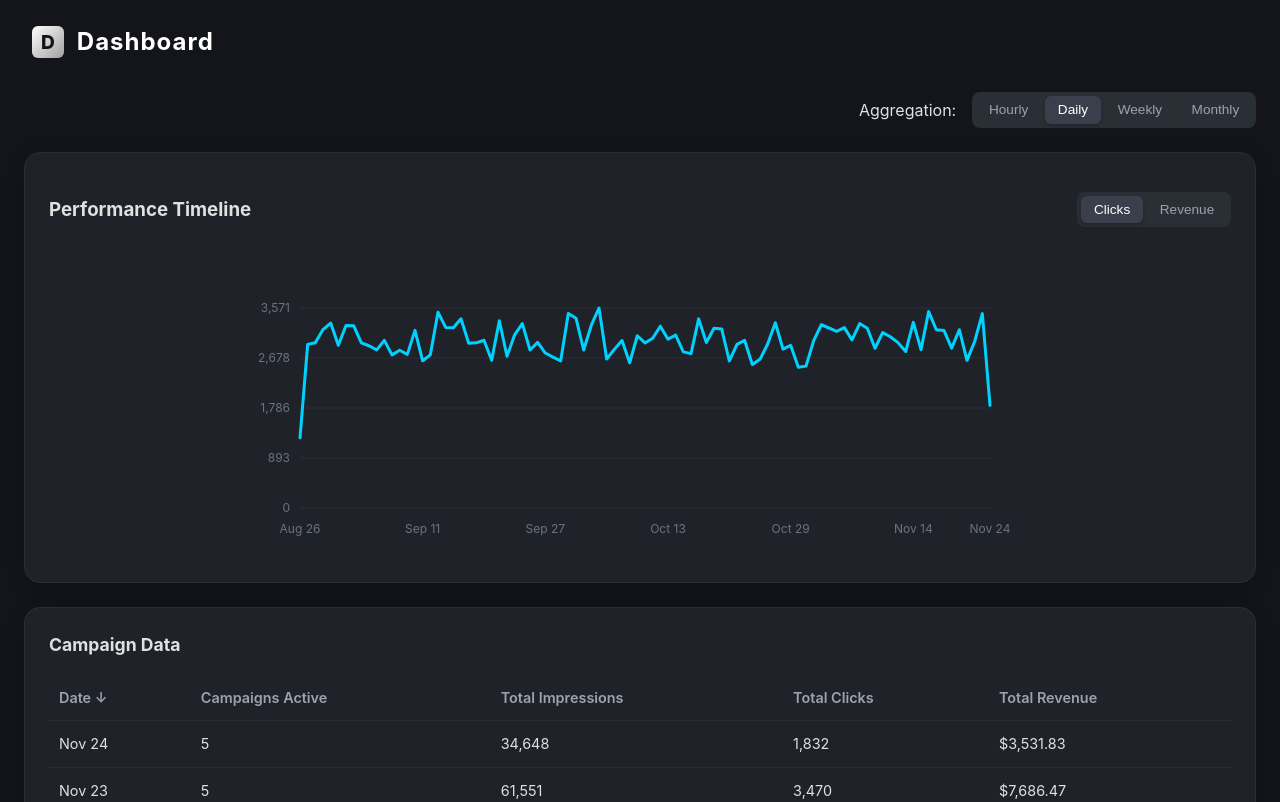
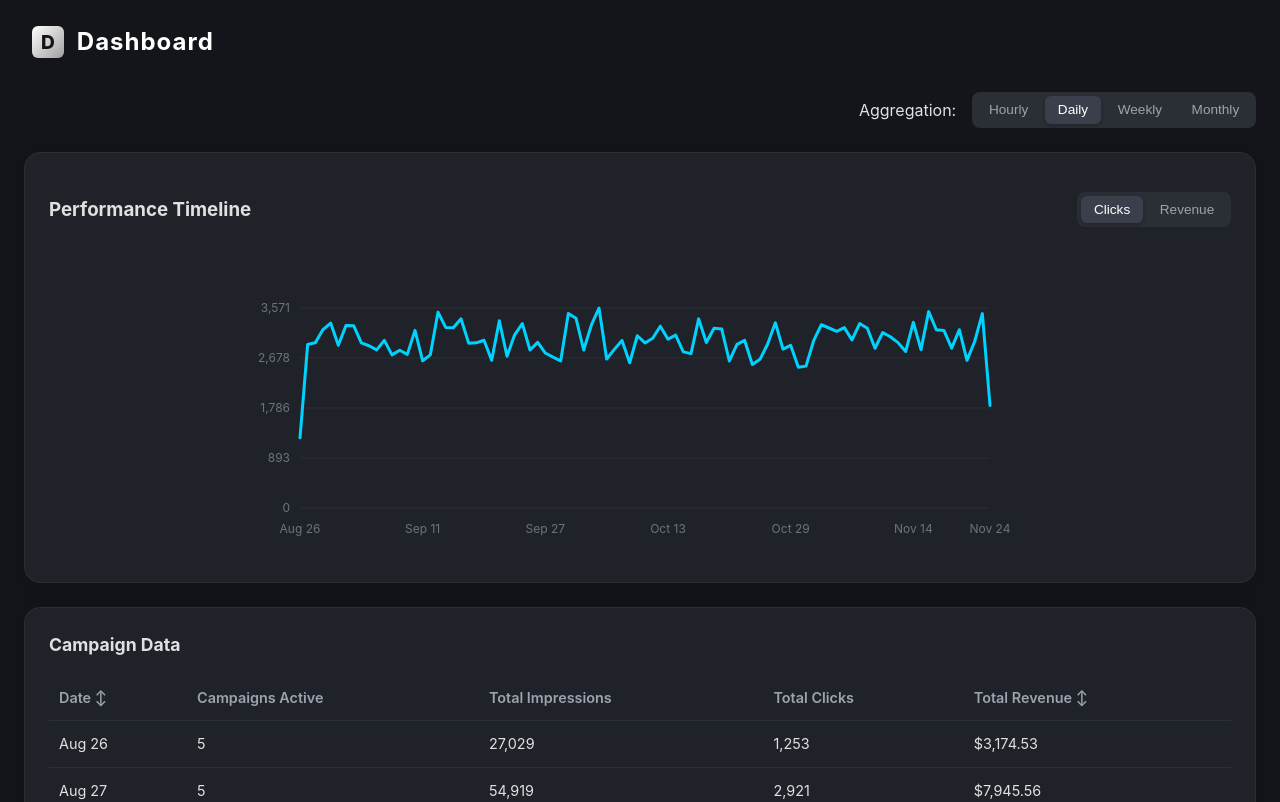
Before and after one commit to hapttic/front-test-assigment-2025-public, a React (Vite) app: page / in a window 1280 px wide. Shown: the top 802 px of the page. Built offline with nearby package versions, Linux system fonts and the light colour scheme.

Commit message:
fix: display sort icons on all sortable columns

```diff
--- a/src/components/Table/DataGrid.tsx
+++ b/src/components/Table/DataGrid.tsx
@@ -10,7 +10,7 @@ type SortField = "timestamp" | "revenue";
 type SortDirection = "asc" | "desc";
 
 const DataGrid: React.FC<DataGridProps> = ({ data }) => {
-  const [sortField, setSortField] = useState<SortField>("timestamp");
+  const [sortField, setSortField] = useState<SortField | null>(null);
   const [sortDirection, setSortDirection] = useState<SortDirection>("desc");
 
   const handleSort = (field: SortField) => {
@@ -23,6 +23,8 @@ const DataGrid: React.FC<DataGridProps> = ({ data }) => {
   };
 
   const sortedData = useMemo(() => {
+    if (!sortField) return data;
+
     return [...data].sort((a, b) => {
       const valA = sortField === "timestamp" ? a.timestamp : a.revenue;
       const valB = sortField === "timestamp" ? b.timestamp : b.revenue;
@@ -39,16 +41,18 @@ const DataGrid: React.FC<DataGridProps> = ({ data }) => {
             <tr>
               <th className="sortable" onClick={() => handleSort("timestamp")}>
                 Date{" "}
-                {sortField === "timestamp" &&
-                  (sortDirection === "asc" ? "↑" : "↓")}
+                {sortField === "timestamp"
+                  ? (sortDirection === "asc" ? "↑" : "↓")
+                  : "↕"}
               </th>
               <th>Campaigns Active</th>
               <th>Total Impressions</th>
               <th>Total Clicks</th>
               <th className="sortable" onClick={() => handleSort("revenue")}>
                 Total Revenue{" "}
-                {sortField === "revenue" &&
-                  (sortDirection === "asc" ? "↑" : "↓")}
+                {sortField === "revenue"
+                  ? (sortDirection === "asc" ? "↑" : "↓")
+                  : "↕"}
               </th>
             </tr>
           </thead>
```
